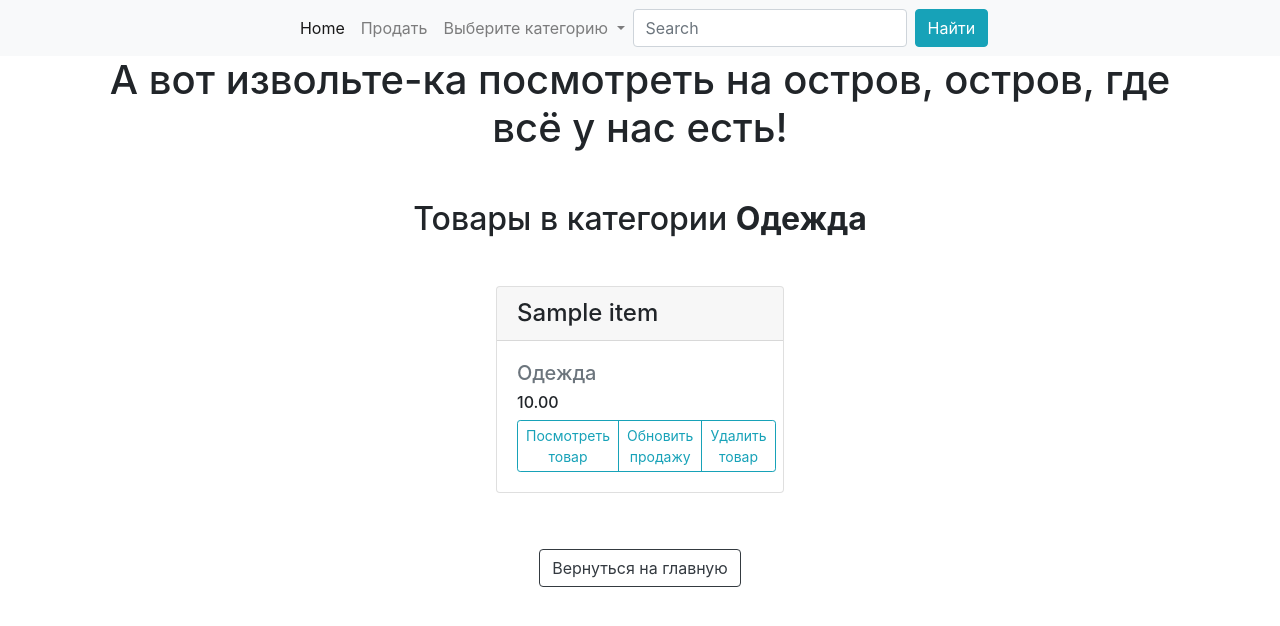
After one commit to DonErnest/Homework48, a Django app: page /item/clothes/ in a window 1280 px wide. The commit adds this page. Shown: the top 626 px of the page. Run offline with Django 3.2, Linux system fonts and the light colour scheme; tables that the repository leaves empty hold one stand-in row (values such as "Sample post"); some libraries are stand-ins or nearby versions.

Commit message:
Этап 4 : добавление поиска по категории, создание страницы by_category.html, добавление ссылок на страницу товаров по категориям в остальные шаблоны, настройка роутера, создание двух частичных шаблонов - для вывода карточек товаров item_list.html и navbar_links.html для отображения на главной и страниц по категориям.

```diff
--- a/source/main/urls.py
+++ b/source/main/urls.py
@@ -2,7 +2,7 @@
 from django.contrib import admin
 from django.urls import path
 
-from webapp.views import index_view, item_view, search_view, add_view, update_view, delete
+from webapp.views import index_view, item_view, search_view, add_view, update_view, delete, category_view
 
 urlpatterns = [
     path('admin/', admin.site.urls),
@@ -10,6 +10,7 @@ urlpatterns = [
     path('item/<int:pk>/', item_view, name='item_view'),
     path('item/search/', search_view, name='item_search'),
     path('item/add/', add_view, name='item_add'),
-    path('item/update/<int:pk>', update_view, name='item_update'),
-    path('item/delete/<int:pk>', delete, name='item_delete')
+    path('item/update/<int:pk>/', update_view, name='item_update'),
+    path('item/delete/<int:pk>/', delete, name='item_delete'),
+    path('item/<category>/', category_view, name='browse_by_category')
 ]
--- a/source/webapp/static/css/style.css
+++ b/source/webapp/static/css/style.css
@@ -0,0 +1,4 @@
+.categories{
+    color: #6c757d;
+    text-decoration: none;
+}
--- /dev/null
+++ b/source/webapp/templates/by_category.html
@@ -0,0 +1,19 @@
+{% extends 'base.html' %}
+{% block title %}Поиск по категориям{% endblock %}
+{% block menu %}
+    {% include 'partial/navbar_links.html' %}
+{% endblock %}
+{% block content %}
+    <h1 class="text-center">А вот извольте-ка посмотреть на остров, остров, где всё у нас есть! </h1>
+    <h2 class="text-center mt-5 mb-5">Товары в категории <strong>{{ category.1 }}</strong></h2>
+    <div class = 'row justify-content-center'>
+        {% if items %}
+            {% include 'partial/item_list.html' %}
+        {% else %}
+            <h3 class="text-center mt-5 mb-5">Нет товаров в данной категории</h3>
+        {% endif %}
+    </div>
+    <div class="row justify-content-center mt-5">
+        <a href="{% url 'main' %}" class="btn btn-outline-dark ">Вернуться на главную</a>
+    </div>
+{% endblock %}
--- a/source/webapp/templates/delete.html
+++ b/source/webapp/templates/delete.html
@@ -5,7 +5,7 @@
      <div class = "row justify-content-center pt-5 pb-5">
         <div class = "item">
             <h1>Удаление товара</h1>
-            <h2><strong>Наименование:</strong> {{ task.description }}</h2>
+            <h2><strong>Наименование:</strong> {{ item.name }}</h2>
             <h5>Вы уверены, что хотите удалить выбранный товар?</h5>
             <form method="POST" action="{% url 'item_delete' item.pk %}">
                 {% csrf_token %}
--- a/source/webapp/templates/item_view.html
+++ b/source/webapp/templates/item_view.html
@@ -1,16 +1,14 @@
 {% extends 'base.html' %}
 {% block title %} Посмотри и купи! {% endblock %}
 {% block menu %}
-    <li class="nav-item">
-        <a class="nav-link" href="#">Продать</a>
-    </li>
+    {% include 'partial/navbar_links.html' %}
 {% endblock %}
 {% block content %}
     <div class="row justify-content-center pt-5 pb-5">
         <div class="item">
             <h1>Товар</h1>
             <h2><strong>Наименование:</strong> {{ item.name }}</h2>
-            <h3><strong>Категория:</strong> {{ item.get_category_display }}</h3>
+            <h3><strong>Категория:</strong> <a class= 'categories' href="{% url 'browse_by_category' item.category%}">{{ item.get_category_display }}</a></h3>
             <p><strong>Описание:</strong> {{ item.description|escape|linebreaks }}</p>
             <p><strong>Цена:</strong> {{ item.price }}</p>
             <p><strong>Остаток:</strong> {{ item.amount }}</p>
--- /dev/null
+++ b/source/webapp/templates/partial/item_list.html
@@ -0,0 +1,17 @@
+
+{% for item in items %}
+    <div class="card ml-2 mr-2 mb-2 " style="width: 18rem;">
+        <div class="card-header">
+            <h4 class="card-title text-center d-inline">{{ item.name }}</h4>
+        </div>
+        <div class="card-body d-flex flex-column">
+            <h5 class="card-subtitle mb-2 text-muted mt-auto"><a class = 'categories' href="{% url 'browse_by_category' item.category%}">{{ item.get_category_display }}</a></h5>
+            <h6>{{ item.price }}</h6>
+            <div class = "btn-group btn-group-sm mt-auto">
+                <a class = "btn btn-outline-info" href="{% url 'item_view' item.pk %}">Посмотреть товар</a>
+                <a class = "btn btn-outline-info" href="{% url 'item_update' item.pk %}">Обновить продажу</a>
+                <a class = "btn btn-outline-info" href="{% url 'item_delete' item.pk %}">Удалить товар</a>
+            </div>
+        </div>
+    </div>
+{% endfor %}
--- /dev/null
+++ b/source/webapp/templates/partial/navbar_links.html
@@ -0,0 +1,19 @@
+<li class="nav-item">
+    <a class="nav-link" href="{% url 'item_add' %}">Продать</a>
+</li>
+<li class="nav-item dropdown">
+    <a class="nav-link dropdown-toggle" href="#" id="navbarDropdown" role="button" data-toggle="dropdown" aria-haspopup="true" aria-expanded="false">
+        Выберите категорию
+    </a>
+    <div class="dropdown-menu" aria-labelledby="navbarDropdown">
+        {% for category in categories %}
+            <a class = "dropdown-item" href="{% url 'browse_by_category' category.0 %}">{{ category.1}}</a>
+        {% endfor %}
+    </div>
+</li>
+<form class="form-inline ml-auto" method="GET" action="{% url 'item_search' %}">
+    {% load widget_tweaks %}
+    {%  csrf_token %}
+    {{ search.search_text|add_class:'form-control mr-sm-2'}}
+    <button class="btn btn-info my-2 my-sm-0" type="submit">Найти</button>
+</form>
--- a/source/webapp/views.py
+++ b/source/webapp/views.py
@@ -2,18 +2,22 @@ from django.shortcuts import render, redirect, get_object_or_404
 from django.http import HttpResponseBadRequest
 
 from webapp.forms import SearchForm, ItemForm
-from webapp.models import Item
+from webapp.models import Item, category_choices
 import re
+
 
 def index_view(request, *args, **kwargs):
     items = Item.objects.filter(amount__gte=1).order_by('category', 'name')
     search = SearchForm()
-    return render(request, 'index.html',context={'items': items, 'search': search})
+    categories = category_choices
+    return render(request, 'index.html',context={'items': items, 'search': search, 'categories': categories})
 
 
 def item_view(request, pk):
     item = get_object_or_404(Item, pk=pk)
-    return render(request, 'item_view.html', context={'item': item})
+    search = SearchForm()
+    categories = category_choices
+    return render(request, 'item_view.html', context={'item': item, 'search': search, 'categories': categories})
 
 
 def search_view(request, *args, **kwargs):
@@ -79,3 +83,14 @@ def delete(request,pk):
     elif request.method == 'POST':
         item.delete()
     return redirect('main')
+
+
+def category_view(request, category):
+    items = Item.objects.filter(category=category, amount__gte=1).order_by('name')
+    categories = category_choices
+    for option in categories:
+        if option[0] == category:
+            category_tuple = option
+            break
+    search = SearchForm()
+    return render(request, 'by_category.html', context={'items': items, 'search': search, 'categories': categories, 'category': category_tuple})
```
Also changed, not shown: source/webapp/templates/index.html (+2 -30 lines).
